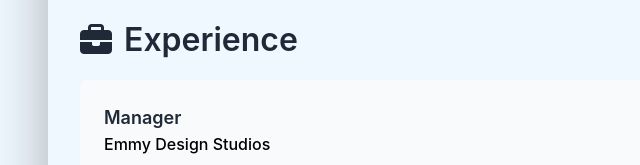
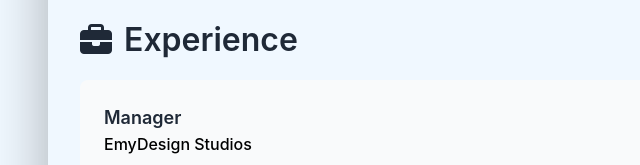
Before and after one commit to namelessace01/namelessace01.github.io, a plain HTML site: page index.html in a window 1280 px wide. Shown: the part 2300-2465 px from the top of the page, 0-640 px from the left. Drawn offline with nearby package versions, Linux system fonts and the light colour scheme.

Commit message:
Made Changes to Company Name

```diff
--- a/index.html
+++ b/index.html
@@ -584,7 +584,7 @@
                         <div class="flex justify-between items-start mb-3">
                             <div>
                                 <h3 class="text-lg font-semibold text-gray-800">Manager</h3>
-                                <p class="text-primary-color font-medium">Emmy Design Studios</p>
+                                <p class="text-primary-color font-medium">EmyDesign Studios</p>
                             </div>
                             <span class="text-gray-600 text-sm">August 2025 - Present</span>
                         </div>
```
